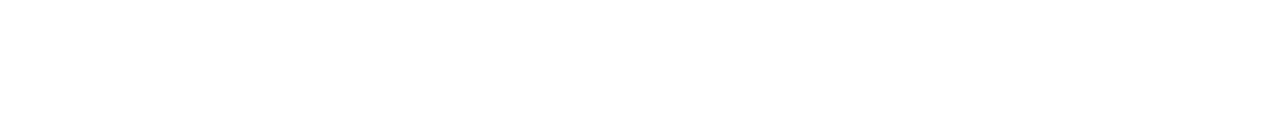
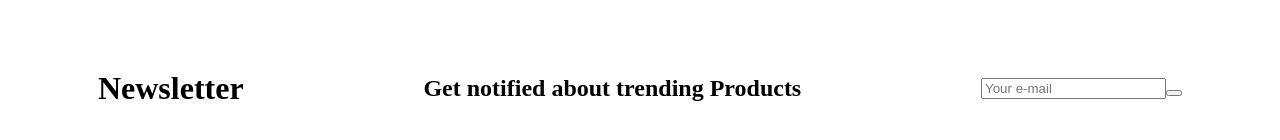
Before and after one commit to Amrit618/trending-shop, a React (Create React App) app: page / in a window 1280 px wide. Shown: the part 5260-5400 px from the top of the page. Before the commit the page ends 5116 px from the top, so only its background shows below. Built offline with nearby package versions, Linux system fonts and the light colour scheme.

Commit message:
updated newsletter

```diff
--- a/src/components/Newsletter.tsx
+++ b/src/components/Newsletter.tsx
@@ -1,13 +1,49 @@
 import styled from "styled-components"
 
 const Container = styled.div`
+height: 60vh;
+background-color: white;
+display: flex;
+align-items: center;
+justify-content: center;
+`
+const Title = styled.h1`
+margin: auto;
+padding: auto;
+`
+const Description = styled.h2`
+margin: auto;
+padding: auto;
+`
+const InputContainer = styled.div`
+margin: auto;
+padding: auto;
+`
+const Input = styled.input`
+margin: auto;
+padding: auto;
+`
+const Button = styled.button`
+margin: auto;
+padding: auto;
+`
+const Send = styled.div`
 margin: auto;
 padding: auto;
 `
 
 const Newsletter = () => {
   return (
-    <Container>Newsletter</Container>
+    <Container>
+        <Title>Newsletter</Title>
+        <Description>Get notified about trending Products</Description>
+        <InputContainer>
+        <Input placeholder="Your e-mail"/>
+        <Button>
+            <Send />
+        </Button>
+        </InputContainer>
+    </Container>
   )
 }
 
--- a/src/pages/Home.tsx
+++ b/src/pages/Home.tsx
@@ -1,5 +1,6 @@
 import Categories from "../components/Categories";
 import Navbar from "../components/Navbar";
+import Newsletter from "../components/Newsletter";
 import Products from "../components/Products";
 import Slider from "../components/Slider";
 import Trending from "../components/Trending";
@@ -12,6 +13,7 @@
       <Slider />
       <Categories />
       <Products />
+      <Newsletter/>
     </div>
   );
 };
```
